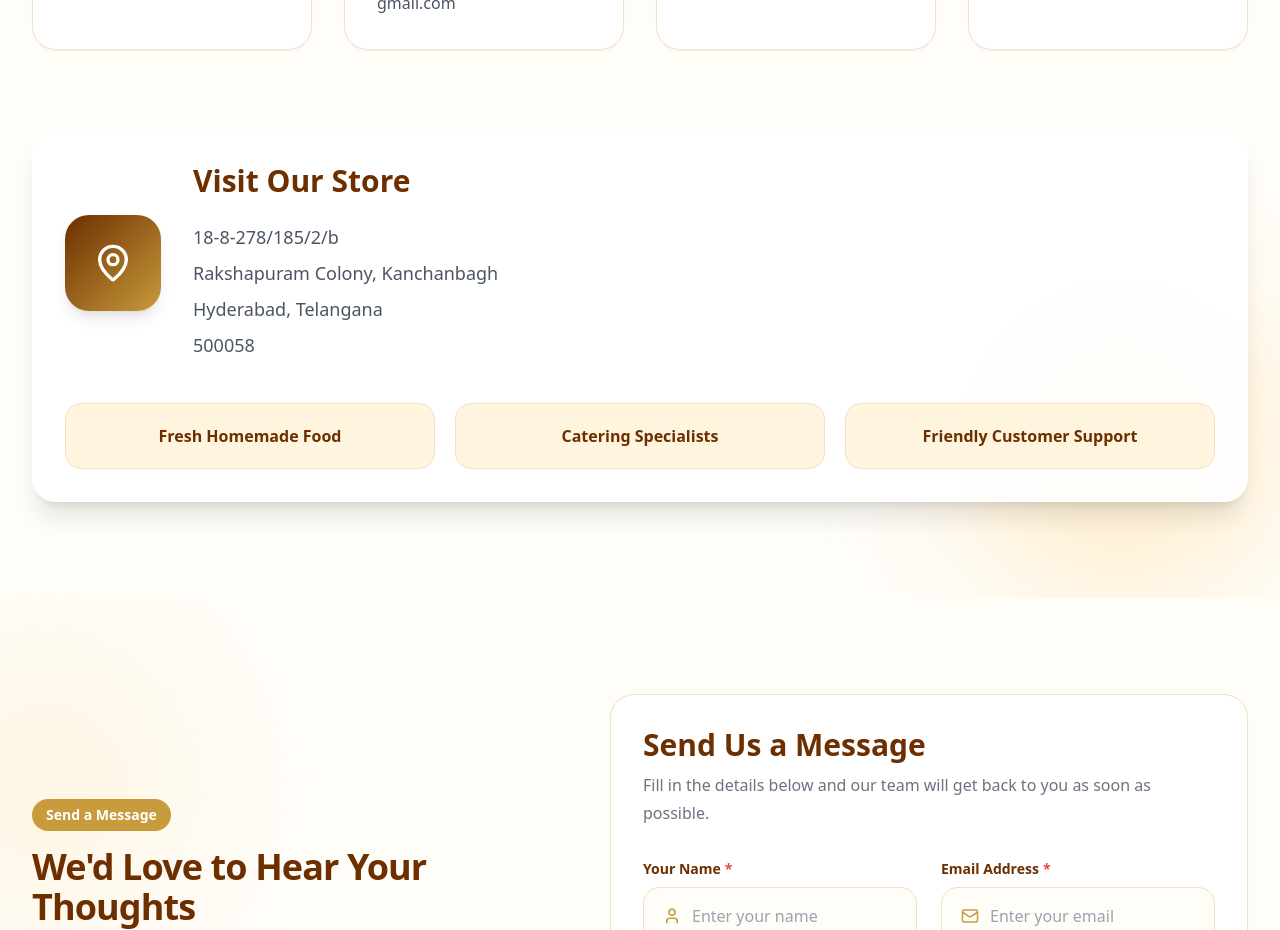
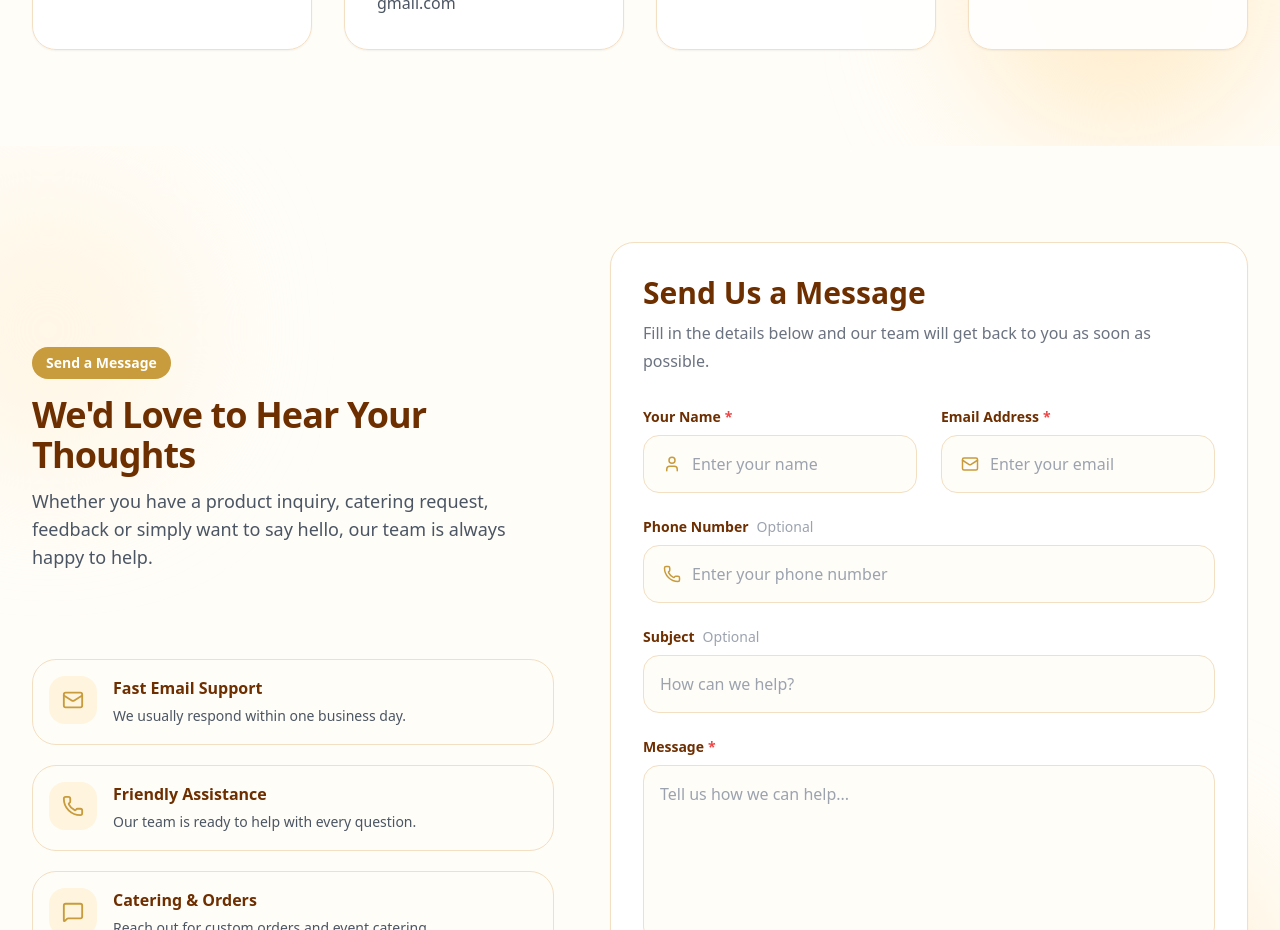
Before and after one commit to vsatyashivasiddharth-cloud/omshreefoodsandcateringservices, a Next.js app: page /contact in a window 1280 px wide. Shown: the part 1300-2230 px from the top of the page. Built offline with nearby package versions, Linux system fonts and the light colour scheme; no server answers.

Commit message:
Remove contact store info block

```diff
--- a/components/contact/ContactInfo.tsx
+++ b/components/contact/ContactInfo.tsx
@@ -40,12 +40,6 @@ const cards = [
     value: `${contact.address.city}, ${contact.address.state}`,
     href: "/contact#map",
   },
-];
-
-const highlights = [
-  "Fresh Homemade Food",
-  "Catering Specialists",
-  "Friendly Customer Support",
 ];
 
 export default function ContactInfo() {
@@ -123,54 +117,6 @@ export default function ContactInfo() {
             );
           })}
         </div>
-
-        {/* Address card */}
-
-        <Card
-          variant="glass"
-          padding="lg"
-          className="mt-16 bg-white/90 shadow-xl backdrop-blur-sm sm:mt-20"
-        >
-          <div className="flex flex-col gap-8 md:flex-row md:items-center">
-            <div className="flex h-24 w-24 shrink-0 items-center justify-center rounded-3xl bg-gradient-to-br from-[#6D2E00] to-[#C89B3C] text-white shadow-lg">
-              <MapPin
-                size={40}
-                aria-hidden="true"
-              />
-            </div>
-
-            <div className="min-w-0 flex-1">
-              <h3 className="text-3xl font-bold text-[#6D2E00]">
-                Visit Our Store
-              </h3>
-
-              <address className="mt-5 not-italic text-lg leading-9 text-gray-600">
-                {contact.address.line1}
-                <br />
-                {contact.address.line2}
-                <br />
-                {contact.address.city}, {contact.address.state}
-                <br />
-                {contact.address.pincode}
-              </address>
-            </div>
-          </div>
-
-          {/* Highlights */}
-
-          <div className="mt-10 grid gap-5 md:grid-cols-3">
-            {highlights.map((highlight) => (
-              <div
-                key={highlight}
-                className="rounded-2xl border border-[#F3DFC2] bg-[#FFF4DE] p-5 text-center"
-              >
-                <h4 className="font-bold text-[#6D2E00]">
-                  {highlight}
-                </h4>
-              </div>
-            ))}
-          </div>
-        </Card>
       </Container>
     </section>
   );
```
